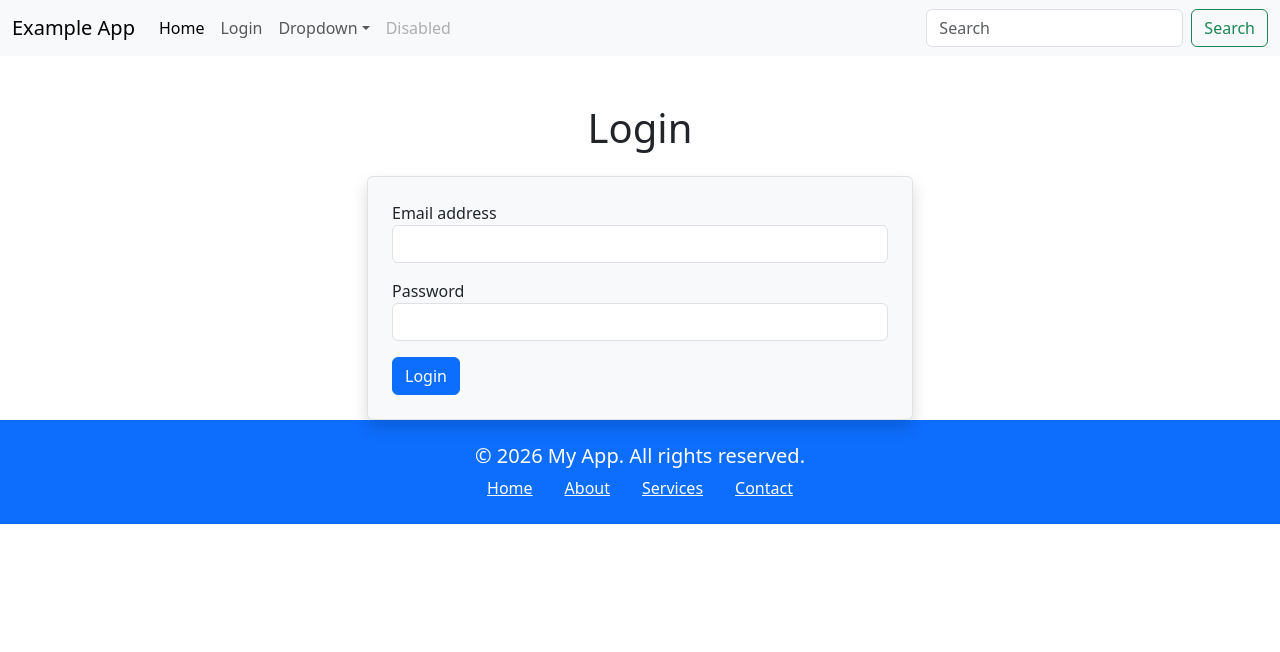
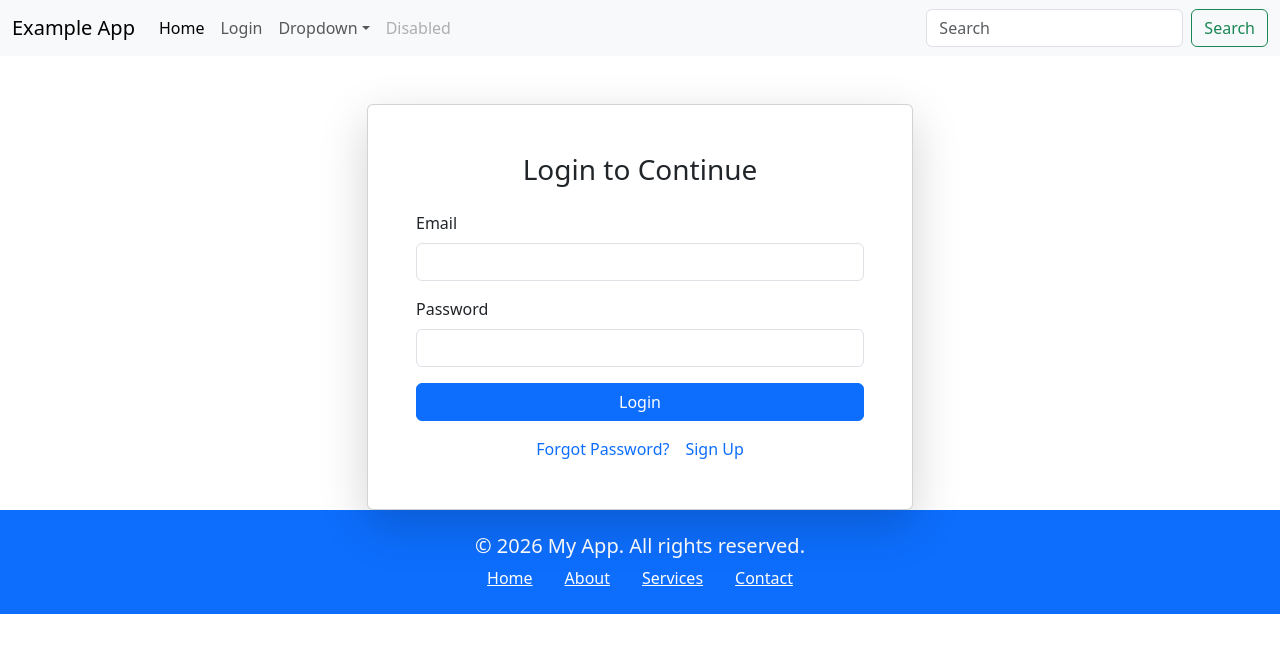
Before and after one commit to Ashu4789/Example-client, a React (Vite) app: page /login in a window 1280 px wide. Shown: the top 652 px of the page. Built offline with nearby package versions, Linux system fonts and the light colour scheme.

Commit message:
form handling and validation plus inroduction to axios library

```diff
--- a/package.json
+++ b/package.json
@@ -10,6 +10,7 @@
     "preview": "vite preview"
   },
   "dependencies": {
+    "axios": "^1.13.4",
     "bootstrap": "^5.3.8",
     "react": "^19.2.0",
     "react-bootstrap": "^2.10.10",
--- a/src/pages/Login.jsx
+++ b/src/pages/Login.jsx
@@ -1,51 +1,111 @@
 import { useState } from "react";
+import axios from "axios";
 
 function Login() {
-    const [email, setEmail] = useState("");
-    const [password, setPassword] = useState("");
-    const [error, setError] = useState("");
+    const [formData, setFormData] = useState({
+    email: "",
+    password: ""
+  });
 
-    const handleSubmit = (e) => {
-        e.preventDefault();
-        if (!email || !password) {
-            setError("Please fill in all fields");
-            return;
+  const [errors, setErrors] = useState({});
+  const [message, setMessage] = useState("");
+
+  const handleChange = (event) => {
+    const { name, value } = event.target;
+
+    setFormData({
+      ...formData,
+      [name]: value
+    });
+  };
+
+  const validate = () => {
+    let newErrors = {};
+    let isValid = true;
+
+    if (formData.email.length === 0) {
+      newErrors.email = "Email is required";
+      isValid = false;
     }
-        // Add login logic here
+
+    if (formData.password.length === 0) {
+      newErrors.password = "Password is required";
+      isValid = false;
+    }
+
+    setErrors(newErrors);
+    return isValid;
+  };
+
+  const handleFormSubmit = async (event) => {
+    event.preventDefault();
+
+    if (validate()) {
+        const body = {
+            email: formData.email,
+            password: formData.password
+        };
+        const config = { withCredentials: true };
+        try {
+            const response = await axios.post("http://localhost:5000/api/auth/login", body, config);
+            console.log("Login successful:", response.data);
+            setMessage("Login successful!");
+            setErrors({});
+        } catch (error) {
+            console.error("Login failed:", error);
+            setErrors({ form: "Login failed. Please check your credentials." });
+            setMessage("");
+        }
+    }
   };
 
     return (
         <div className="container mt-5">
-            <h1 className="text-center mb-4">Login</h1>
-            {error && <div className="alert alert-danger">{error}</div>}
             <div className="row justify-content-center">
                 <div className="col-md-6">
-                    <form onSubmit={handleSubmit} className="border p-4 rounded bg-light shadow">
-                        <div className="form-group mb-3">
-                            <label htmlFor="email">Email address</label>
+                    <div className="card shadow-lg">
+                        <div className="card-body p-5">
+                            <h3 className="card-title text-center mb-4">Login to Continue</h3>
+                            {message && <div className="alert alert-success">{message}</div>}
+                            {errors.form && <div className="alert alert-danger">{errors.form}</div>}
+                            <form onSubmit={handleFormSubmit}>
+                                <div className="mb-3">
+                                    <label htmlFor="email" className="form-label">Email</label>
                                     <input
+                                        className={`form-control ${errors.email ? 'is-invalid' : ''}`}
                                         type="email"
-                                className="form-control"
                                         id="email"
-                                value={email}
-                                onChange={(e) => setEmail(e.target.value)}
-                                required
+                                        name="email"
+                                        value={formData.email}
+                                        onChange={handleChange}
                                     />
+                                    {errors.email && <small className="text-danger d-block mt-1">{errors.email}</small>}
                                 </div>
-                        <div className="form-group mb-3">
-                            <label htmlFor="password">Password</label>
+
+                                <div className="mb-3">
+                                    <label htmlFor="password" className="form-label">Password</label>
                                     <input
+                                        className={`form-control ${errors.password ? 'is-invalid' : ''}`}
                                         type="password"
-                                className="form-control"
                                         id="password"
-                                value={password}
-                                onChange={(e) => setPassword(e.target.value)}
-                                required
+                                        name="password"
+                                        value={formData.password}
+                                        onChange={handleChange}
                                     />
+                                    {errors.password && <small className="text-danger d-block mt-1">{errors.password}</small>}
                                 </div>
-                        <button type="submit" className="btn btn-primary btn-block">Login</button>
+
+                                <button type="submit" className="btn btn-primary w-100 mb-3">
+                                    Login
+                                </button>
                             </form>
 
+                            <div className="text-center">
+                                <a href="#" className="text-decoration-none me-3">Forgot Password?</a>
+                                <a href="#" className="text-decoration-none">Sign Up</a>
+                            </div>
+                        </div>
+                    </div>
                 </div>
             </div>
         </div>
```
Also changed, not shown: 1 other file (tests, documents, lock files or other folders). Lines whose indentation alone changed are shown as unchanged.
